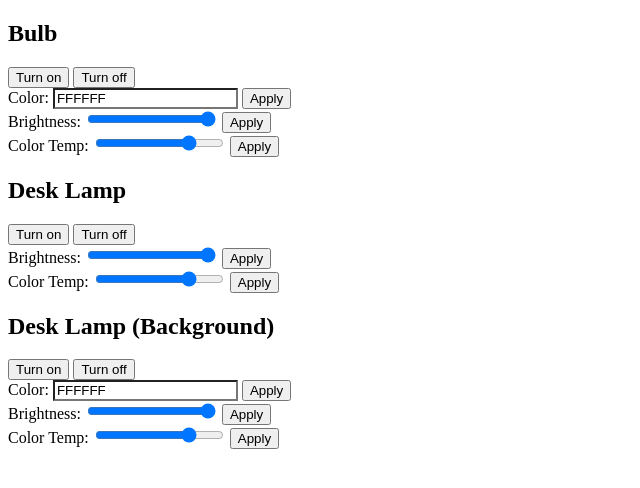
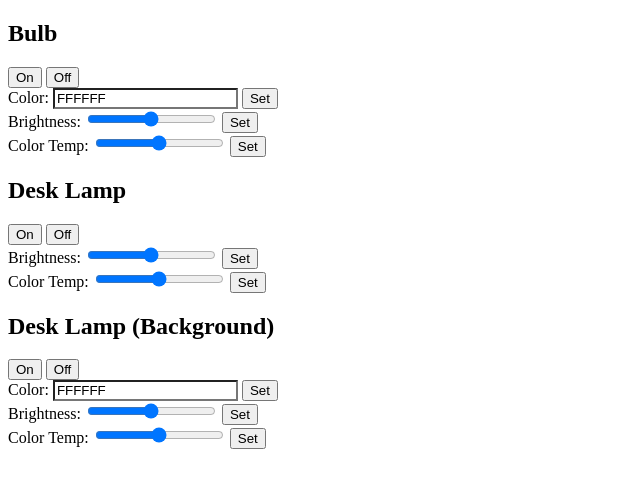
Before and after one commit to nikita-tomilov/xiaomi-smart-lamps-control, a plain HTML site: page template/index.html in a window 1280 px wide. Shown: the whole page, without its empty margins (0-640 px from the left). Drawn offline with Linux system fonts and the light colour scheme; files whose address does not match are found by name.

Commit message:
all: update buttons

```diff
--- a/template/index.html
+++ b/template/index.html
@@ -3,7 +3,7 @@
 <head>
     <meta charset="utf8">
     <meta name="viewport" content="width=device-width, initial-scale=1">
-    <title>Xiaomi Lights Server}</title>
+    <title>Xiaomi Lights Server</title>
     <script src="/js/jscolor.js"></script>
     <script src="/js/script.js"></script>
 </head>
@@ -12,64 +12,67 @@
 <div id="bulb">
     <h2>Bulb</h2>
     <div class="onoff">
-        <button onclick="switchState('bulb', 'on')">Turn on</button>
-        <button onclick="switchState('bulb', 'off')">Turn off</button>
+        <input type="button" onclick="switchState('bulb', 'on')" value="On">
+        <input type="button" onclick="switchState('bulb', 'off')" value="Off">
     </div>
     <div class="coloradj">
         Color:
-        <input id="jsc-bulb" class="jscolor {onFineChange:'updateRect(this)'}" value="FFFFFF">
-        <button onclick="updateRGB('bulb', 'jsc-bulb')">Apply</button>
+        <input id="jsc-bulb" class="jscolor {onFineChange:'updateRect(this)'}" value="{{ bulb_hex_rgb }}">
+        <input type="button" onclick="updateRGB('bulb', 'jsc-bulb')" value="Set">
     </div>
     <div class="brightadj">
         Brightness:
-        <input type="range" id="rng-brt-bulb" min="0" max="100" step="25" value="100">
-        <button onclick="updateBrightness('bulb', 'rng-brt-bulb')">Apply</button>
+        <input type="range" id="rng-brt-bulb" min="0" max="100" step="25" value="{{ bulb_brightness }}">
+        <input type="button" onclick="updateBrightness('bulb', 'rng-brt-bulb')" value="Set">
     </div>
     <div class="ctadj">
         Color Temp:
-        <input type="range" id="rng-ct-bulb" min="2700" max="6500" step="100" value="5600">
-        <button onclick="updateColorTemp('bulb', 'rng-ct-bulb')">Apply</button>
+        <input type="range" id="rng-ct-bulb" min="2700" max="6500" step="100" value="{{ bulb_color_temp }}">
+        <input type="button" onclick="updateColorTemp('bulb', 'rng-ct-bulb')" value="Set">
     </div>
 </div>
 <hline></hline>
 <div id="desk_lamp">
     <h2>Desk Lamp</h2>
     <div class="onoff">
-        <button onclick="switchState('desk_lamp', 'on')">Turn on</button>
-        <button onclick="switchState('desk_lamp', 'off')">Turn off</button>
+        <input type="button" onclick="switchState('desk_lamp', 'on')" value="On">
+        <input type="button" onclick="switchState('desk_lamp', 'off')" value="Off">
     </div>
     <div class="brightadj">
         Brightness:
-        <input type="range" id="rng-brt-desk_lamp" min="0" max="100" step="25" value="100">
-        <button onclick="updateBrightness('desk_lamp', 'rng-brt-desk_lamp')">Apply</button>
+        <input type="range" id="rng-brt-desk_lamp" min="0" max="100" step="25" value="{{ desk_lamp_brightness }}">
+        <input type="button" onclick="updateBrightness('desk_lamp', 'rng-brt-desk_lamp')" value="Set">
     </div>
     <div class="ctadj">
         Color Temp:
-        <input type="range" id="rng-ct-desk_lamp" min="2700" max="6500" step="100" value="5600">
-        <button onclick="updateColorTemp('desk_lamp', 'rng-ct-desk_lamp')">Apply</button>
+        <input type="range" id="rng-ct-desk_lamp" min="2700" max="6500" step="100" value="{{ desk_lamp_color_temp }}">
+        <input type="button" onclick="updateColorTemp('desk_lamp', 'rng-ct-desk_lamp')" value="Set">
     </div>
 </div>
 <hline></hline>
 <div id="desk_lamp_background">
     <h2>Desk Lamp (Background)</h2>
-       <div class="onoff">
-        <button onclick="switchState('desk_lamp_background', 'on')">Turn on</button>
-        <button onclick="switchState('desk_lamp_background', 'off')">Turn off</button>
+    <div class="onoff">
+        <input type="button" onclick="switchState('desk_lamp_background', 'on')" value="On">
+        <input type="button" onclick="switchState('desk_lamp_background', 'off')" value="Off">
     </div>
     <div class="coloradj">
         Color:
-        <input id="jsc-dlamp" class="jscolor {onFineChange:'updateRect(this)'}" value="FFFFFF">
-        <button onclick="updateRGB('desk_lamp_background', 'jsc-dlamp')">Apply</button>
+        <input id="jsc-dlamp" class="jscolor {onFineChange:'updateRect(this)'}"
+               value="{{ desk_lamp_background_hex_rgb }}">
+        <input type="button" onclick="updateRGB('desk_lamp_background', 'jsc-dlamp')" value="Set">
     </div>
     <div class="brightadj">
         Brightness:
-        <input type="range" id="rng-brt-desk_lamp_bg" min="0" max="100" step="25" value="100">
-        <button onclick="updateBrightness('desk_lamp_background', 'rng-brt-desk_lamp_bg')">Apply</button>
+        <input type="range" id="rng-brt-desk_lamp_bg" min="0" max="100" step="25"
+               value="{{ desk_lamp_background_brightness }}">
+        <input type="button" onclick="updateBrightness('desk_lamp_background', 'rng-brt-desk_lamp_bg')" value="Set">
     </div>
     <div class="ctadj">
         Color Temp:
-        <input type="range" id="rng-ct-desk_lamp_bg" min="2700" max="6500" step="100" value="5600">
-        <button onclick="updateColorTemp('desk_lamp_background', 'rng-ct-desk_lamp_bg')">Apply</button>
+        <input type="range" id="rng-ct-desk_lamp_bg" min="2700" max="6500" step="100"
+               value="{{ desk_lamp_background_color_temp }}">
+        <input type="button" onclick="updateColorTemp('desk_lamp_background', 'rng-ct-desk_lamp_bg')" value="Set">
     </div>
 </div>
 </p>
```
Also changed, not shown: 1 other file.
